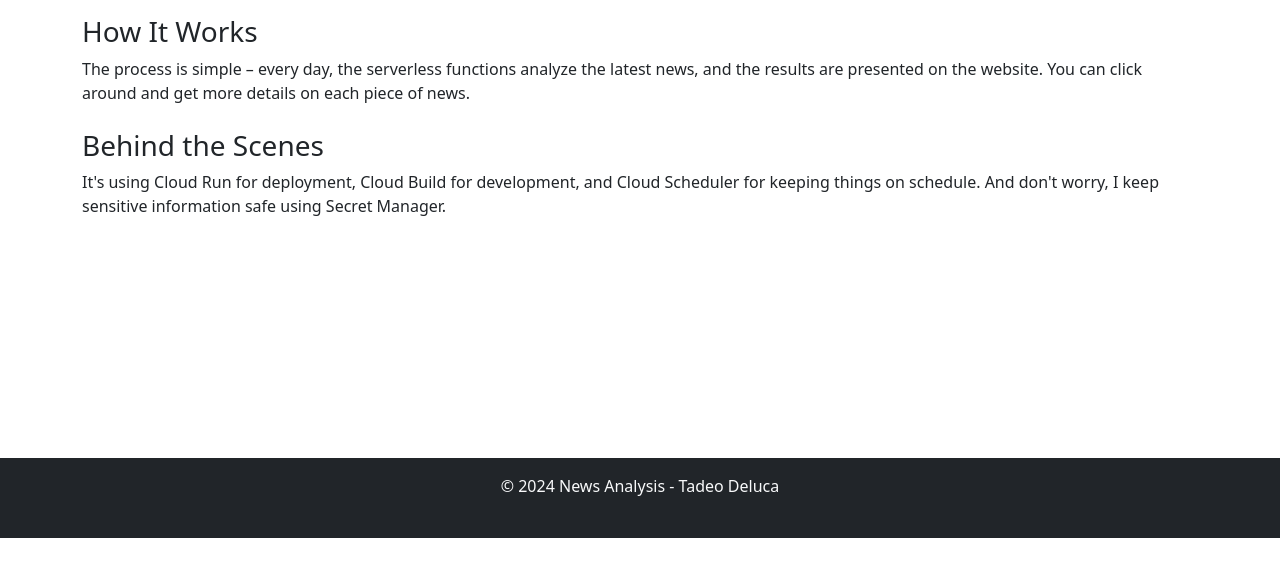
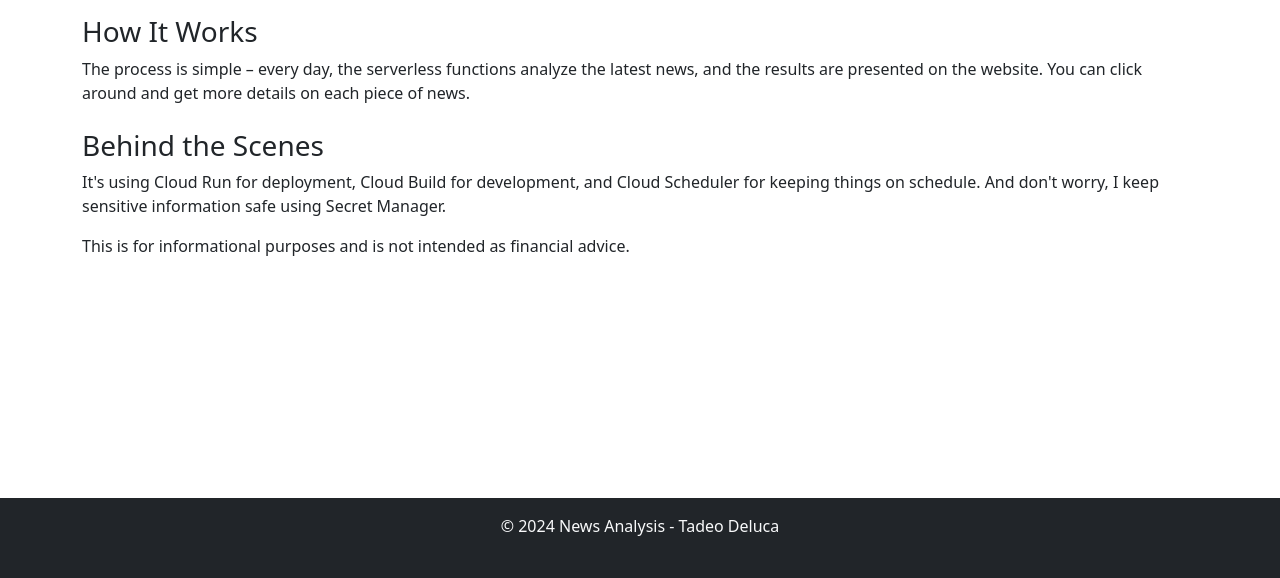
Before and after one commit to TadeopCreator/financial-news-analysis-dashboard, a Flask app: page /about in a window 1280 px wide. Shown: the part 457-1035 px from the top of the page. Before the commit the page ends 995 px from the top, so only its background shows below. Run offline with Flask 3, Linux system fonts and the light colour scheme.

Commit message:
Add financial disclosure

```diff
--- a/app/templates/about.html
+++ b/app/templates/about.html
@@ -33,5 +33,8 @@
     <p>
         It's using Cloud Run for deployment, Cloud Build for development, and Cloud Scheduler for keeping things on schedule. And don't worry, I keep sensitive information safe using Secret Manager.
     </p>
+
+    <!-- Financial Disclosure -->
+    <p>This is for informational purposes and is not intended as financial advice.</p>
 </main>
 {% endblock %}
```
